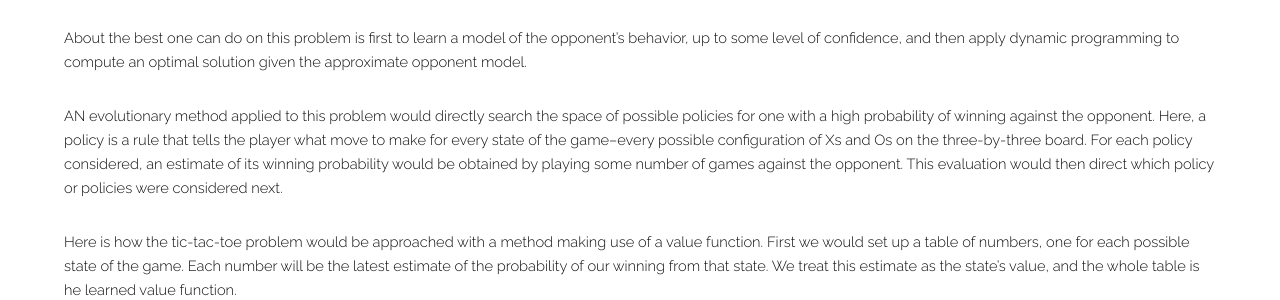
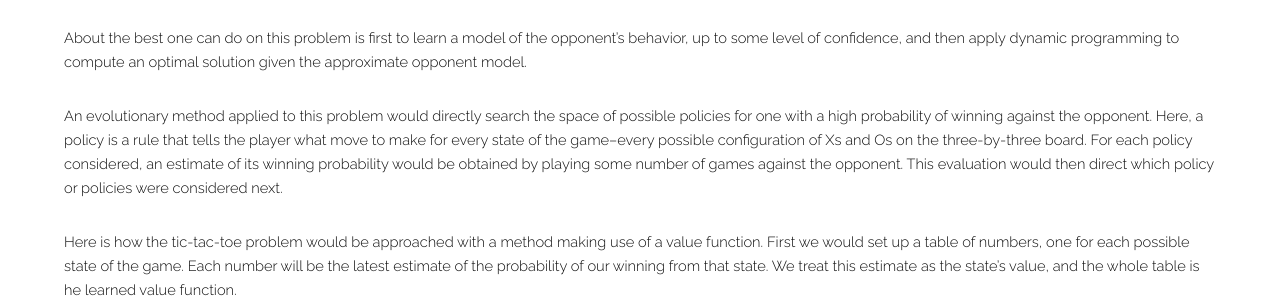
Before and after one commit to backgom2357/backgom2357.github.io, a Jekyll site: the page built from _posts/2019-09-30-(Highlight 04-1.5,1.6) RL an Introduction - S. Sutton.markdown, in a window 1280 px wide and 900 px high, scrolled down 515 px. Shown: the part 153-453 px from the top of the window. Built offline with Jekyll 4.4.1, drawn with Linux system fonts in a browser that asks for light colours; formulas are drawn with MathJax 3.

Commit message:
fix mistype

```diff
--- a/_posts/2019-09-30-(Highlight 04-1.5,1.6) RL an Introduction - S. Sutton.markdown
+++ b/_posts/2019-09-30-(Highlight 04-1.5,1.6) RL an Introduction - S. Sutton.markdown
@@ -21,7 +21,7 @@ Classical optimization methods for sequential decision problems, such as dynamic
 About the best one can do on this problem is first to learn a model of the opponent's behavior, up to some level of confidence, and then apply dynamic programming to compute an optimal solution given the approximate opponent model.
 <br>
 
-AN evolutionary method applied to this problem would directly search the space of possible policies for one with a high probability of winning against the opponent. Here, a policy is a rule that tells the player what move to make for every state of the game--every possible configuration of Xs and Os on the three-by-three board. For each policy considered, an estimate of its winning probability would be obtained by playing some number of games against the opponent. This evaluation would then direct which policy or policies were considered next.
+An evolutionary method applied to this problem would directly search the space of possible policies for one with a high probability of winning against the opponent. Here, a policy is a rule that tells the player what move to make for every state of the game--every possible configuration of Xs and Os on the three-by-three board. For each policy considered, an estimate of its winning probability would be obtained by playing some number of games against the opponent. This evaluation would then direct which policy or policies were considered next.
 <br>
 
 Here is how the tic-tac-toe problem would be approached with a method making use of a value function. First we would set up a table of numbers, one for each possible state of the game. Each number will be the latest estimate of the probability of our winning from that state. We treat this estimate as the state's value, and the whole table is he learned value function.
```
